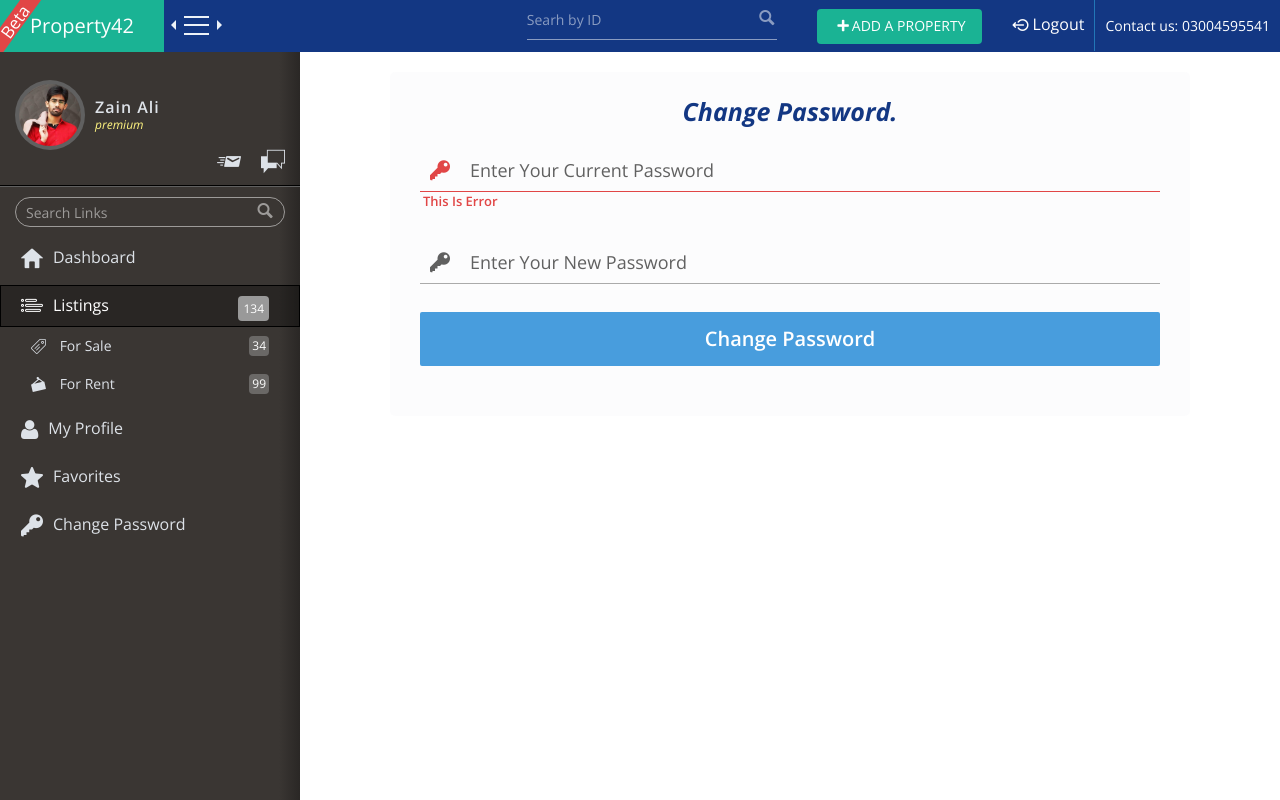
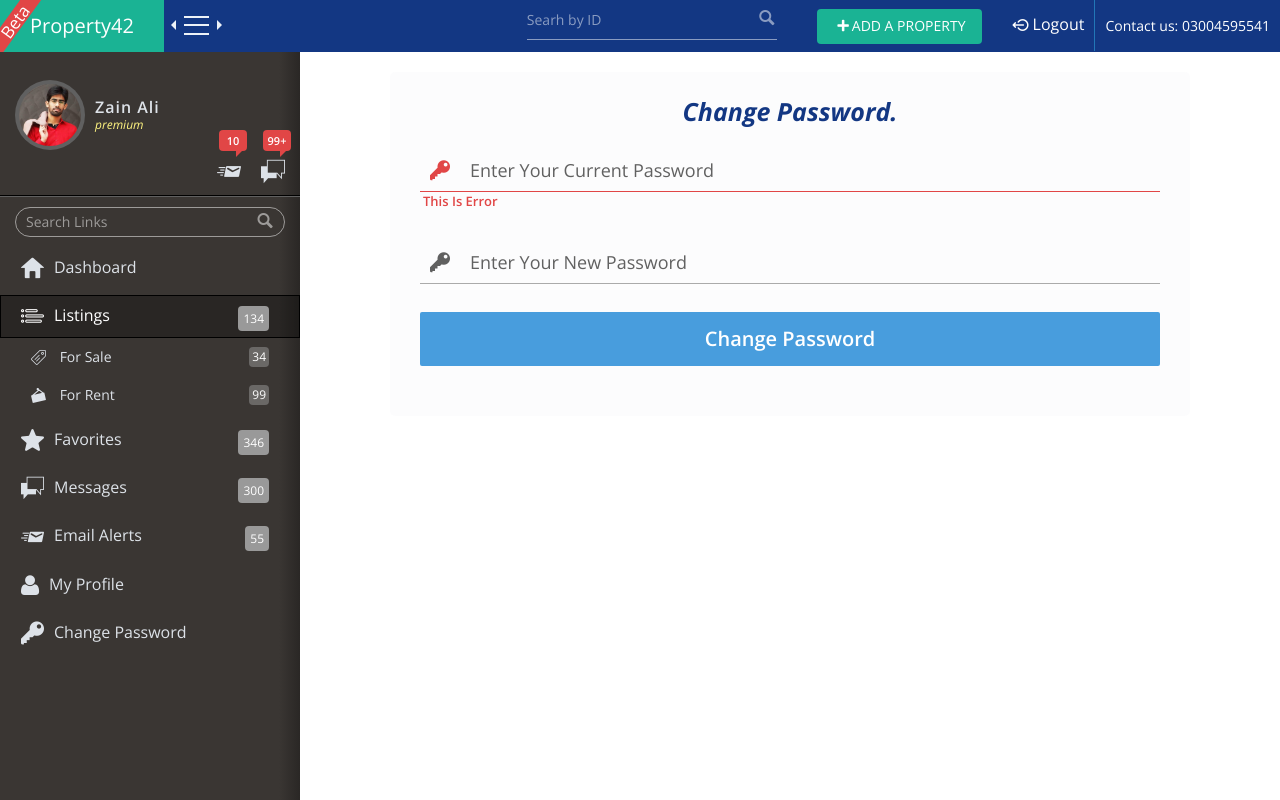
Before and after one commit to zain-jr/pdashboard, a website: page markup/dashboard.html in a window 1280 px wide. Shown: the top 800 px of the page. Drawn offline with nearby package versions, Linux system fonts and the light colour scheme; files whose address does not match are found by name.

Commit message:
side bar works

```diff
--- a/markup/dashboard.html
+++ b/markup/dashboard.html
@@ -40,8 +40,18 @@
 						</div>
 					</div>
 					<ul class="notifications-links">
-						<li><a href="#" title="Email Alerts"><span class="icon-service-courier"></span></a></li>
-						<li><a href="#" title="Messages Alerts"><span class="icon-facebook-chat-balloons"></span></a></li>
+						<li class="display-badge">
+                            <a href="#" title="Email Alerts">
+                                <span class="icon-service-courier"></span>
+                                <span class="badge">10</span>
+                            </a>
+                        </li>
+						<li class="display-badge">
+                            <a href="#" title="Messages Alerts">
+                                <span class="icon-facebook-chat-balloons"></span>
+                                <span class="badge">99+</span>
+                            </a>
+                        </li>
 					</ul>
 				</div>
 				<div class="form-holder">
@@ -59,8 +69,10 @@
 							<li><a href="#"><span class="icon-rent"></span> for rent <span class="badge small">99</span></a></li>
 						</ul>
 					</li>
+					<li><a href="#"><span class="icon-favourites-filled-star-symbol"></span>favorites<span class="badge">346</span></a></li>
+                    <li><a href="#"><span class="icon-facebook-chat-balloons"></span>Messages<span class="badge">300</span></a></li>
+                    <li><a href="#"><span class="icon-service-courier"></span>Email Alerts<span class="badge">55</span></a></li>
 					<li><a href="#"><span class="icon-user2"></span>My profile</a></li>
-					<li><a href="#"><span class="icon-favourites-filled-star-symbol"></span>favorites</a></li>
                     <li><a href="#"><span class="icon-key"></span>Change Password</a></li>
 				</ul>
 			</aside>
--- a/markup/scss/main.scss
+++ b/markup/scss/main.scss
@@ -758,12 +758,60 @@ a{ outline: none;}
 
 		li{
 			padding: 0 10px 10px;
+			position: relative;
+
+			&.display-badge {
+				.badge {
+					opacity: 1;
+					visibility: visible;
+					z-index: 5;
+				}
+			}
 
 			a{
 				text-decoration: none;
 				color: $light-gray;
+				@include align-reset(middle,24,27);
 
 				&:hover{ color: $white;}
+
+				span[class^="icon-"], span[class*="icon-"]{
+					position: relative;
+					z-index: 9;
+				}
+
+				.badge {
+					font-size: 11px !important;
+					line-height: 15px !important;
+					font-weight: 600;
+					text-align: center !important;
+					min-width: 28px;
+					max-width: 28px;
+					color: $white;
+					border-radius: 4px;
+					background: $red;
+					padding: 3px 0;
+					position: absolute;
+					top: -20px;
+					right: 4px;
+					opacity: 0;
+					visibility: hidden;
+					z-index: -1;
+					transition: opacity 0.4s ease, visibility 0.4s ease, z-index 0.4s ease;
+					-webkit-transition: opacity 0.4s ease, visibility 0.4s ease, z-index 0.4s ease;
+					-moz--webkit-transition: opacity 0.4s ease, visibility 0.4s ease, z-index 0.4s ease;
+					-ms--webkit-transition: opacity 0.4s ease, visibility 0.4s ease, z-index 0.4s ease;
+
+					&:after {
+						position: absolute;
+						bottom: -14px;
+						right: 3px;
+						border: 8px solid transparent;
+						border-top: 8px solid $red;
+						content: '';
+						border-left: 0;
+					}
+				}
 			}
 		}
 	}
@@ -864,7 +912,7 @@ a{ outline: none;}
 					@include align(middle);
 					margin: -2px 10px 0 0;
 					&:before{
-						font-size: 22px;
+						font-size: 23px;
 						line-height: 1;
 
 						@include media('<desktop'){
```
Also changed, not shown: markup/css/main.css.
